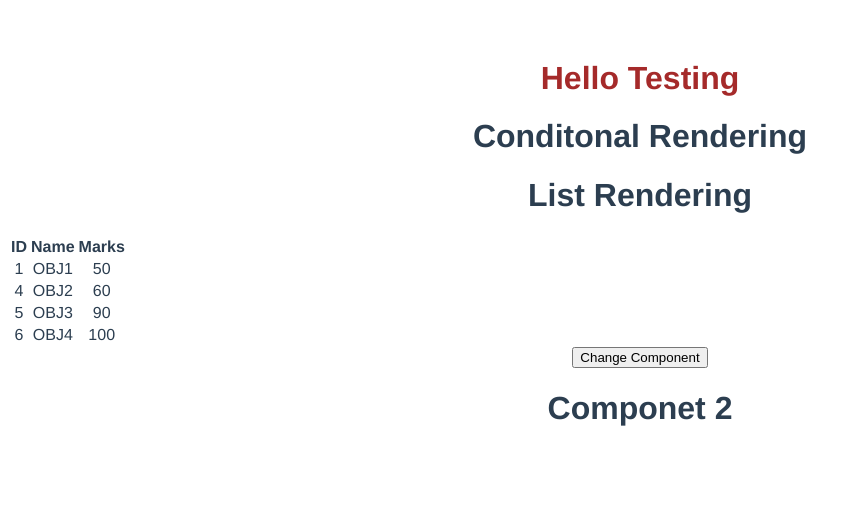
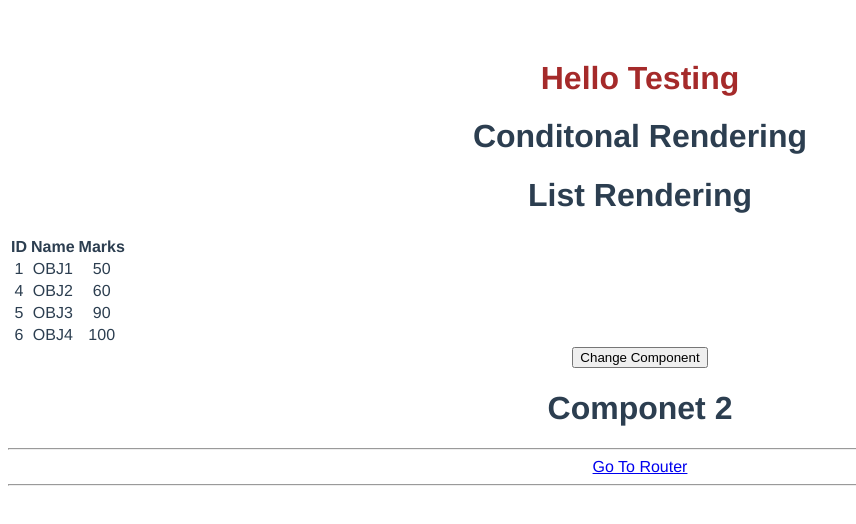
Before and after one commit to flexibrainsglobal/VueJs_Bootcamp, a Vue app in the folder firstproject/: page / in a window 1280 px wide. Shown: the top 524 px of the page, without its empty margins (0-856 px from the left). Built offline with nearby package versions, Linux system fonts and the light colour scheme.

Commit message:
Routing Added

```diff
--- a/firstproject/package.json
+++ b/firstproject/package.json
@@ -9,7 +9,8 @@
   },
   "dependencies": {
     "core-js": "^3.6.5",
-    "vue": "^3.0.0"
+    "vue": "^3.0.0",
+    "vue-router": "^4.0.11"
   },
   "devDependencies": {
     "@vue/cli-plugin-babel": "~4.5.0",
--- a/firstproject/src/App.vue
+++ b/firstproject/src/App.vue
@@ -4,6 +4,10 @@
     <ConditionalRendering/>
     <ListRendering/>
     <DyanamicComponent/>
+    <hr>
+    <router-link to="/firstroute">Go To Router</router-link>
+    <hr>
+    <router-view></router-view>
 </div>
 </template>
 
--- /dev/null
+++ b/firstproject/src/components/RouterComponent.vue
@@ -0,0 +1,13 @@
+<template>
+    <div>
+        <h1>Router Working</h1>
+    </div>
+</template>
+<script>
+export default {
+    name:"RouterComponent"
+}
+</script>
+<style lang="">
+
+</style>
--- a/firstproject/src/main.js
+++ b/firstproject/src/main.js
@@ -1,4 +1,5 @@
 import { createApp } from 'vue'
 import App from './App.vue'
+import router from './router'
 
-createApp(App).mount('#app')
+createApp(App).use(router).mount('#app')
--- /dev/null
+++ b/firstproject/src/router/index.js
@@ -0,0 +1,17 @@
+import {createRouter , createWebHistory } from "vue-router";
+import RouterComponent from "../components/RouterComponent.vue"
+
+const routes = [
+    {
+        path:"/firstroute",
+        name:"First Path",
+        component:RouterComponent
+    }
+]
+
+const router = createRouter({
+    history: createWebHistory (process.env.Base_URl),
+    routes
+})
+
+export default router
```
Also changed, not shown: 1 other file (tests, documents, lock files or other folders).
